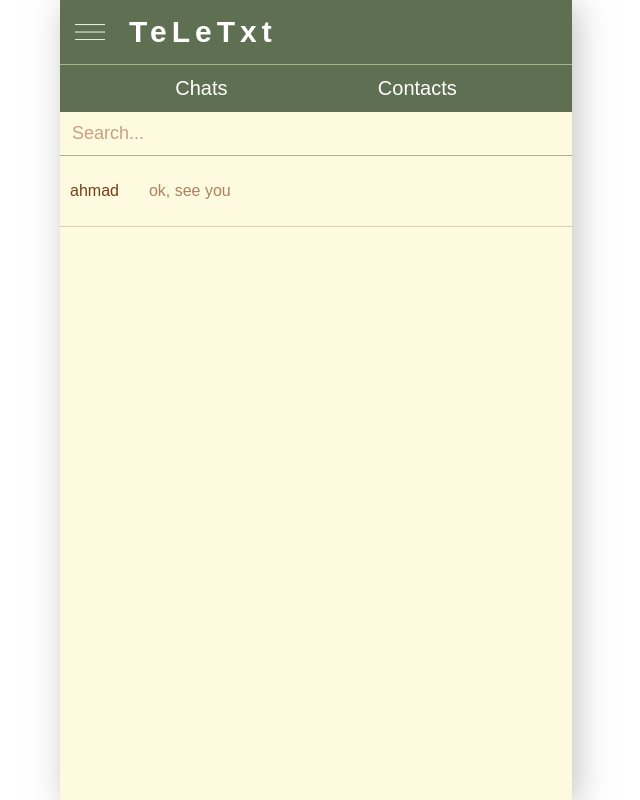
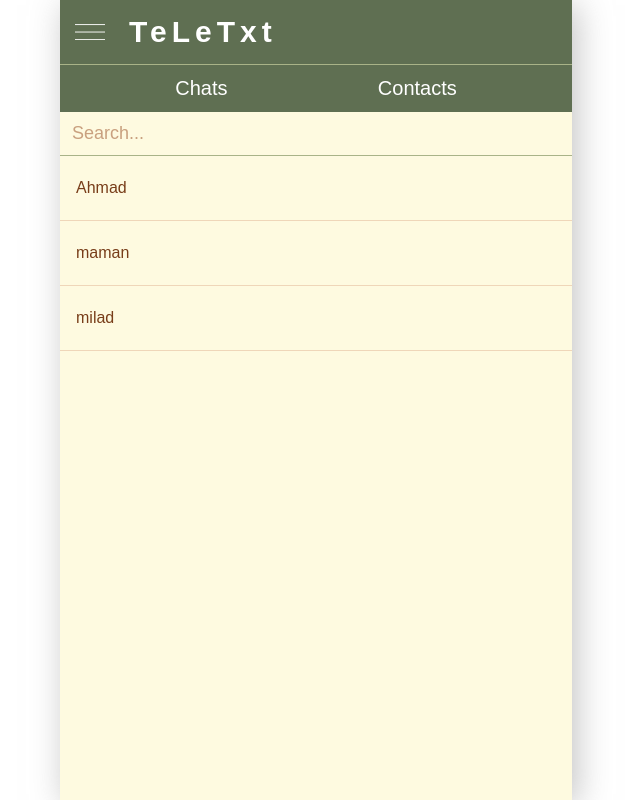
Before and after one commit to marzie-nd/teletxt, a React (Create React App) app: page /home in a window 1280 px wide. Shown: the whole page, without its empty margins (324-964 px from the left). Built offline with nearby package versions, Linux system fonts and the light colour scheme.

Commit message:
Added Users

```diff
--- /dev/null
+++ b/src/components/ChatBox.jsx
@@ -0,0 +1,26 @@
+import React from 'react'
+import { useState } from 'react';
+
+const ChatBox = ({user}) => {
+
+    const [messages, setMessages] = useState([]);
+
+  return (
+    <div className='chatbox'>
+      <div className='chatUser'>
+        {user}
+      </div>
+      <div className='displayMessage'>
+        {
+            messages.map((message, index) => (
+                <div key={index}>
+                    {message.user}: {message.text}
+                </div>
+            ))
+        }
+      </div>
+    </div>
+  )
+}
+
+export default ChatBox
--- a/src/components/Message.jsx
+++ b/src/components/Message.jsx
@@ -1,4 +1,9 @@
+import { useState } from 'react';
 const Message = () => {
+
+  const [message, setMessage] = useState([]);
+  const [newMessage, setNewMessage] = useState('');
+
   return (
     <div className="message">
       <div className="messageContent">
--- a/src/components/Search.jsx
+++ b/src/components/Search.jsx
@@ -1,7 +1,9 @@
 import { useState } from "react";
+import { useSearchParams } from "react-router-dom";
 
 const Search = () => {
 
+  const [searchParams, setSearchParams] = useSearchParams();
   const [query, setQuery] = useState('');
   const [loading, setLoading] = useState(false);
 
@@ -9,16 +11,8 @@ const Search = () => {
     event.preventDefault();
     setLoading(true);
     setQuery(event.target.value);
-    getQuery(event.target.value);
   }
 
-  const getQuery = () => {
-    try {
-
-    } catch (error) {
-      setQuery('');
-    }
-  }
 
   return (
     <div className='search'>
@@ -26,7 +20,7 @@ const Search = () => {
         <input
         type="text"
         placeholder='Search...'
-        value={query}
+        value={searchParams.get("filter") || ""}
         onChange={onSearch}
         />
       </div>
--- a/src/components/Sidebar.jsx
+++ b/src/components/Sidebar.jsx
@@ -1,19 +1,22 @@
 import Navbar from "./Navbar";
 import Search from "./Search";
-import { Routes, Route } from "react-router-dom";
-import Chats from "./Chats";
-import Contacts from "./Contacts";
+import UsersList from "./UsersList";
+import { useState } from "react";
 
 const Sidebar = () => {
+
+  const users = ['Ahmad', 'maman', 'milad'];
+  const [selectedUser, setSelectedUser] = useState([users[0]]);
+
+  const handleUserChange = (user) => {
+    setSelectedUser(user);
+  }
   return (
     <div className="sidebar">
       <Navbar />
       <Search />
-      <Chats />
-      {/* <Routes>
-        <Route path="chats" element={<Chats />} />
-        <Route path="contacts" element={<Contacts />} />
-      </Routes> */}
+      <UsersList users={users} selectedUser={selectedUser} onUserChange={handleUserChange} />
+
     </div>
   );
 };
--- /dev/null
+++ b/src/components/UsersList.jsx
@@ -0,0 +1,19 @@
+import React from 'react'
+import ChatBox from './ChatBox';
+
+const UsersList = ({users, selectedUser, onUserChange}) => {
+
+  return (
+    <div className='userList'>
+      {
+        users.map((user) => (
+          <div key={user} className='users' onClick={onUserChange(user)}>
+            {user}
+          </div>
+        ))
+      }
+    </div>
+  )
+}
+
+export default UsersList
--- a/src/styles.scss
+++ b/src/styles.scss
@@ -256,6 +256,26 @@
         }
       }
 
+      .userList {
+        display: flex;
+        flex-direction: column;
+
+
+        .users {
+          border-bottom: 1px solid #d498735d;
+          height: 4em;
+          display: flex;
+          align-items: center;
+          padding-left: 1rem;
+          color: #783D19;
+          cursor: pointer;
+
+          &:hover {
+            background-color: #f8f2dd;
+          }
+        }
+      }
+
       .chats {
         .users {
 
```
Also changed, not shown: src/components/Chats.jsx (+9 -2 lines).
